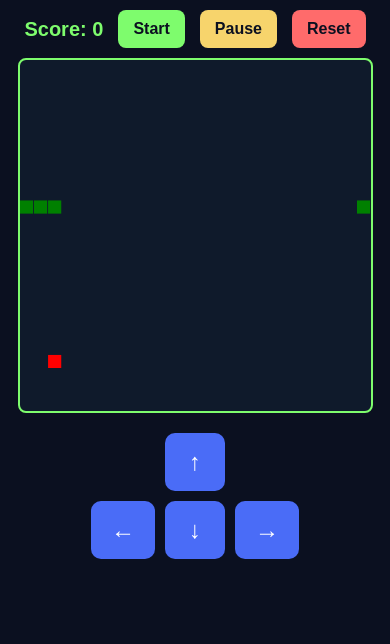
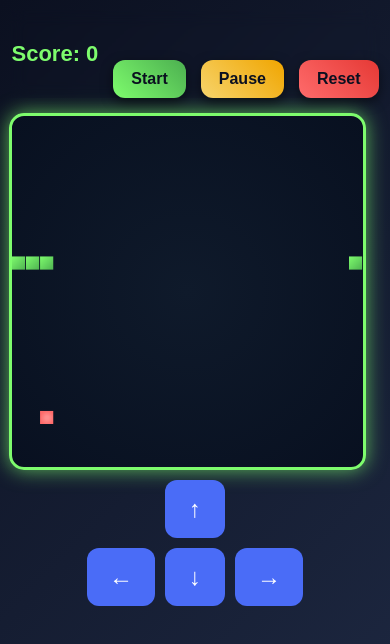
Before and after one commit to kasildab/snake-game, a plain HTML site: page snakegame.html in a window 390 px wide. Both pictures are taken after a click on the button "Start". Drawn offline with Linux system fonts and the light colour scheme.

Commit message:
Update snakegame.html

```diff
--- a/snakegame.html
+++ b/snakegame.html
@@ -4,15 +4,16 @@
 <head>
   <meta charset="UTF-8">
   <meta name="viewport" content="width=device-width, initial-scale=1.0">
-  <title>Responsive Snake Game</title>
+  <title>Snake Game - Enhanced</title>
   <style>
     html,
     body {
       height: 100%;
       margin: 0;
-      font-family: Arial, sans-serif;
-      background: #0b1020;
+      font-family: 'Arial', sans-serif;
+      background: linear-gradient(135deg, #0b1020, #1f2a44);
       color: #fff;
+      overflow: hidden;
     }
 
     body {
@@ -21,7 +22,6 @@
       align-items: center;
       justify-content: flex-start;
       padding: 10px;
-      overflow: hidden;
     }
 
     .top-bar {
@@ -30,46 +30,58 @@
       align-items: center;
       justify-content: center;
       flex-wrap: wrap;
-      margin-bottom: 10px;
+      margin-bottom: 15px;
       width: 100%;
+      -webkit-backdrop-filter: blur(8px);
+      backdrop-filter: blur(8px);
     }
 
     .top-bar .score {
-      font-size: 20px;
+      font-size: 22px;
       font-weight: bold;
       color: #7efc6d;
+      transition: transform 0.2s ease;
     }
 
     .top-bar button {
-      padding: 10px 15px;
+      padding: 10px 18px;
+      margin-top: 50px;
       font-size: 16px;
-      border-radius: 8px;
+      border-radius: 12px;
       border: none;
       cursor: pointer;
       font-weight: bold;
+      transition: all 0.2s ease;
+      box-shadow: 0 4px 12px rgba(0, 0, 0, 0.5);
+    }
+
+    .top-bar button:hover {
+      transform: translateY(-2px) scale(1.05);
+      box-shadow: 0 6px 16px rgba(0, 0, 0, 0.6);
     }
 
     .start {
-      background: #7efc6d;
+      background: linear-gradient(45deg, #7efc6d, #4caf50);
       color: #0b1020;
     }
 
     .pause {
-      background: #f7d46c;
+      background: linear-gradient(45deg, #f7d46c, #f0a500);
       color: #0b1020;
     }
 
     .reset {
-      background: #ff6b6b;
+      background: linear-gradient(45deg, #ff6b6b, #e53935);
       color: #0b1020;
     }
 
     canvas {
-      background: #0f1a2b;
-      border: 2px solid #7efc6d;
-      border-radius: 8px;
+      background: radial-gradient(circle at center, #0f1a2b, #081020);
+      border: 3px solid #7efc6d;
+      border-radius: 15px;
       display: block;
-      margin-bottom: 10px;
+      margin-right: 15px;
+      box-shadow: 0 0 20px rgba(126, 252, 109, 0.7);
     }
 
     .mobile-controls {
@@ -86,17 +98,16 @@
     }
 
     .mobile-btn {
-      padding: 15px 20px;
+      padding: 15px 22px;
       font-size: 24px;
-      border-radius: 10px;
+      border-radius: 12px;
       border: none;
       background-color: #4a6cf7;
       color: white;
       font-weight: bold;
       min-width: 60px;
       cursor: pointer;
-      -webkit-user-select: none;
-      user-select: none;
+      transition: transform 0.1s, background-color 0.2s;
     }
 
     .mobile-btn:active {
@@ -108,29 +119,38 @@
       position: absolute;
       top: 50%;
       left: 50%;
-      transform: translate(-50%, -50%);
+      transform: translate(-50%, -50%) scale(0);
       background: rgba(11, 16, 32, 0.95);
       padding: 25px 35px;
-      border: 2px solid #ff6b6b;
-      border-radius: 10px;
+      border: 3px solid #ff6b6b;
+      border-radius: 15px;
       text-align: center;
-      display: none;
+      display: block;
       z-index: 1000;
+      transition: transform 0.3s ease, opacity 0.3s ease;
+      opacity: 0;
+    }
+
+    .game-over.show {
+      transform: translate(-50%, -50%) scale(1);
+      opacity: 1;
     }
 
     .game-over h2 {
       margin-bottom: 15px;
       color: #ff6b6b;
+      text-shadow: 0 0 10px #ff6b6b;
     }
 
     .game-over button {
       padding: 10px 20px;
       font-weight: bold;
       border: none;
-      border-radius: 5px;
+      border-radius: 8px;
       background-color: #7efc6d;
       color: #0b1020;
       cursor: pointer;
+      box-shadow: 0 4px 12px rgba(0, 0, 0, 0.5);
     }
 
     /* Mobile view */
@@ -153,14 +173,14 @@
         width: 60vw;
         height: 60vw;
         max-width: 500px;
-        max-height: 400px;
+        max-height: 300px;
       }
 
       .top-bar,
       .mobile-controls {
-        width: 30%;
+        width: 40%;
         flex-direction: column;
-        gap: 10px;
+        gap: 20px;
       }
     }
 
@@ -225,7 +245,7 @@
       apple = { x: getRandomInt(0, canvas.width / grid) * grid, y: getRandomInt(0, canvas.height / grid) * grid };
       scoreElement.textContent = 0;
       nextDirection = null;
-      gameOverPopup.style.display = 'none';
+      gameOverPopup.classList.remove('show');
       ctx.clearRect(0, 0, canvas.width, canvas.height);
     }
 
@@ -239,6 +259,7 @@
       count = 0;
       ctx.clearRect(0, 0, canvas.width, canvas.height);
 
+      // Apply next direction
       if (nextDirection) {
         switch (nextDirection) {
           case 'Up': if (snake.dy === 0) { snake.dx = 0; snake.dy = -grid; } break;
@@ -261,17 +282,31 @@
       if (snake.cells.length > snake.maxCells) snake.cells.pop();
 
       // Draw apple
-      ctx.fillStyle = 'red';
+      const appleGradient = ctx.createRadialGradient(apple.x + grid / 2, apple.y + grid / 2, 2, apple.x + grid / 2, apple.y + grid / 2, grid / 2);
+      appleGradient.addColorStop(0, '#ff8e8e');
+      appleGradient.addColorStop(1, '#ff6b6b');
+      ctx.fillStyle = appleGradient;
       ctx.fillRect(apple.x, apple.y, grid - 1, grid - 1);
 
       // Draw snake
-      ctx.fillStyle = 'green';
+      snake.cells.forEach((cell, index) => {
+        const snakeGradient = ctx.createLinearGradient(cell.x, cell.y, cell.x + grid, cell.y + grid);
+        snakeGradient.addColorStop(0, '#7efc6d');
+        snakeGradient.addColorStop(1, '#4caf50');
+        ctx.fillStyle = snakeGradient;
+        ctx.fillRect(cell.x, cell.y, grid - 1, grid - 1);
+      });
+
+      // Check collisions & eating
       let collision = false;
       snake.cells.forEach((cell, index) => {
-        ctx.fillRect(cell.x, cell.y, grid - 1, grid - 1);
         if (cell.x === apple.x && cell.y === apple.y) {
           snake.maxCells++;
           scoreElement.textContent = parseInt(scoreElement.textContent) + 1;
+          // Animate score
+          scoreElement.style.transform = 'scale(1.3)';
+          setTimeout(() => scoreElement.style.transform = 'scale(1)', 100);
+
           apple.x = getRandomInt(0, canvas.width / grid) * grid;
           apple.y = getRandomInt(0, canvas.height / grid) * grid;
         }
@@ -285,17 +320,13 @@
     function gameOver() {
       gameRunning = false;
       finalScoreElement.textContent = scoreElement.textContent;
-      gameOverPopup.style.display = 'block';
+      gameOverPopup.classList.add('show');
     }
 
-    startBtn.addEventListener('click', () => {
-      if (!gameRunning) { gameRunning = true; loop(); }
-    });
+    startBtn.addEventListener('click', () => { if (!gameRunning) { gameRunning = true; loop(); } });
     pauseBtn.addEventListener('click', () => { gameRunning = false; });
     resetBtn.addEventListener('click', initGame);
-    document.getElementById('restartBtn').addEventListener('click', () => {
-      initGame(); gameRunning = true; loop();
-    });
+    document.getElementById('restartBtn').addEventListener('click', () => { initGame(); gameRunning = true; loop(); });
 
     document.addEventListener('keydown', e => {
       switch (e.which) {
```
